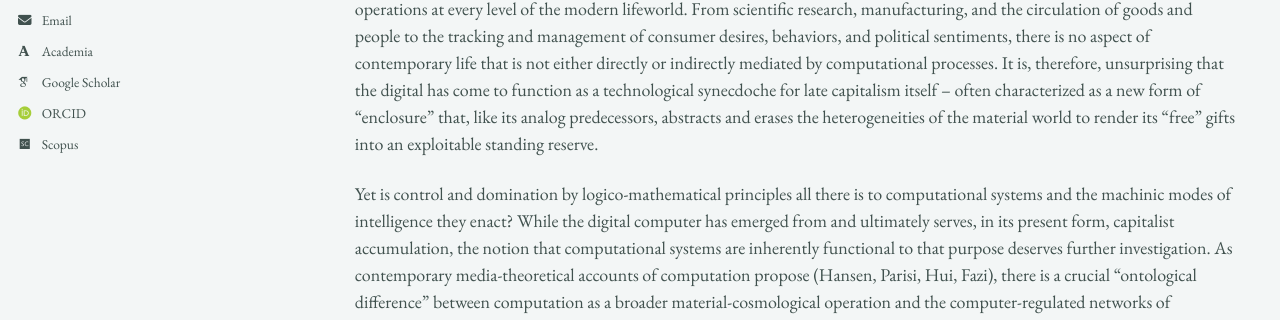
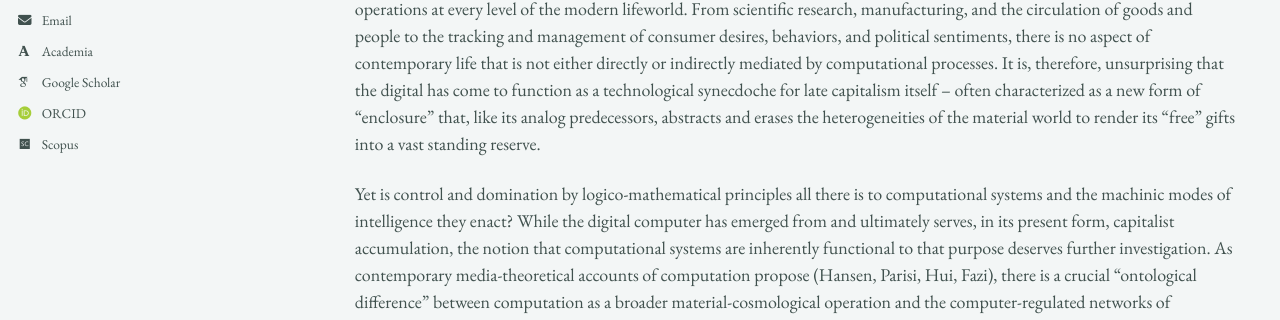
Before and after one commit to epujol90/epujol90.github.io, a Jekyll site: the page built from _pages/research.md, in a window 1280 px wide and 900 px high, scrolled down 3489 px. Shown: the part 398-718 px from the top of the window. Built offline with Jekyll 4.4.1, drawn with Linux system fonts in a browser that asks for light colours; some web fonts are replaced; a script bundle is joined from its source files by our own code; library files that are not in the unit come from our copies; some of the changed text lies outside the part shown.

Commit message:
Update research.md

```diff
--- a/_pages/research.md
+++ b/_pages/research.md
@@ -49,7 +49,7 @@ Since the postwar period, the digital computer has been celebrated for reintrodu
 
 What is a computational system and what form of human grouping begets its existence? Or put another way, what is the form in which modern humans confront materiality such that it requires an automated system of universal commensuration and control?
 
-A computer is, on most modern definitions, a system that performs sequences of mathematical or logical operations on inputs, according to rules specified in advance. So defined, many technical systems preceding the digital electronic computer would qualify as “computational,” from the Jacquard loom to the assembly line of human calculators employed in the production of logarithmic tables until the late nineteenth century. Yet it is only under conditions of advanced industrial development that automated computational systems have come to organize the entirety of human existence, embedding information-processing operations at every level of the modern lifeworld. From scientific research, manufacturing, and the circulation of goods and people to the tracking and management of consumer desires, behaviors, and political sentiments, there is no aspect of contemporary life that is not either directly or indirectly mediated by computational processes. It is, therefore, unsurprising that the digital has come to function as a technological synecdoche for late capitalism itself -- often characterized as a new form of “enclosure” that, like its analog predecessors, abstracts and erases the heterogeneities of the material world to render its “free” gifts into an exploitable standing reserve.
+A computer is, on most modern definitions, a system that performs sequences of mathematical or logical operations on inputs, according to rules specified in advance. So defined, many technical systems preceding the digital electronic computer would qualify as “computational,” from the Jacquard loom to the assembly line of human calculators employed in the production of logarithmic tables until the late nineteenth century. Yet it is only under conditions of advanced industrial development that automated computational systems have come to organize the entirety of human existence, embedding information-processing operations at every level of the modern lifeworld. From scientific research, manufacturing, and the circulation of goods and people to the tracking and management of consumer desires, behaviors, and political sentiments, there is no aspect of contemporary life that is not either directly or indirectly mediated by computational processes. It is, therefore, unsurprising that the digital has come to function as a technological synecdoche for late capitalism itself -- often characterized as a new form of “enclosure” that, like its analog predecessors, abstracts and erases the heterogeneities of the material world to render its “free” gifts into a vast standing reserve.
 
 Yet is control and domination by logico-mathematical principles all there is to computational systems and the machinic modes of intelligence they enact? While the digital computer has emerged from and ultimately serves, in its present form, capitalist accumulation, the notion that computational systems are inherently functional to that purpose deserves further investigation. As contemporary media-theoretical accounts of computation propose (Hansen, Parisi, Hui, Fazi), there is a crucial “ontological difference” between computation as a broader material-cosmological operation and the computer-regulated networks of communication and control it has become narrowly associated with. In this view, the latter does not exhaust the expansive (and potentially liberatory) ontogenetic potentials that, in spite of their capitalist enframing, modern computational technologies have unleashed, granting 21st-century humans unprecedented access to a cosmic sensibility beyond received anthropocentric norms.
 
```
